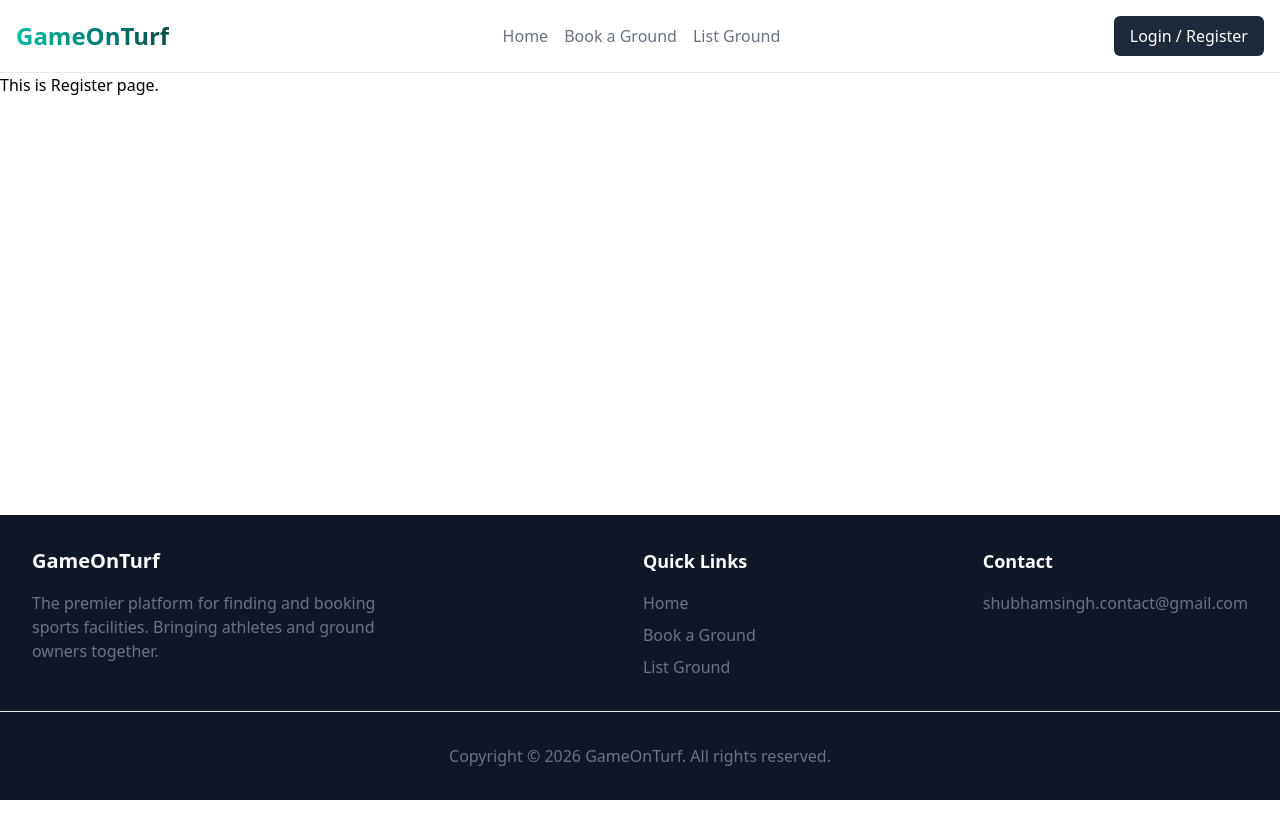
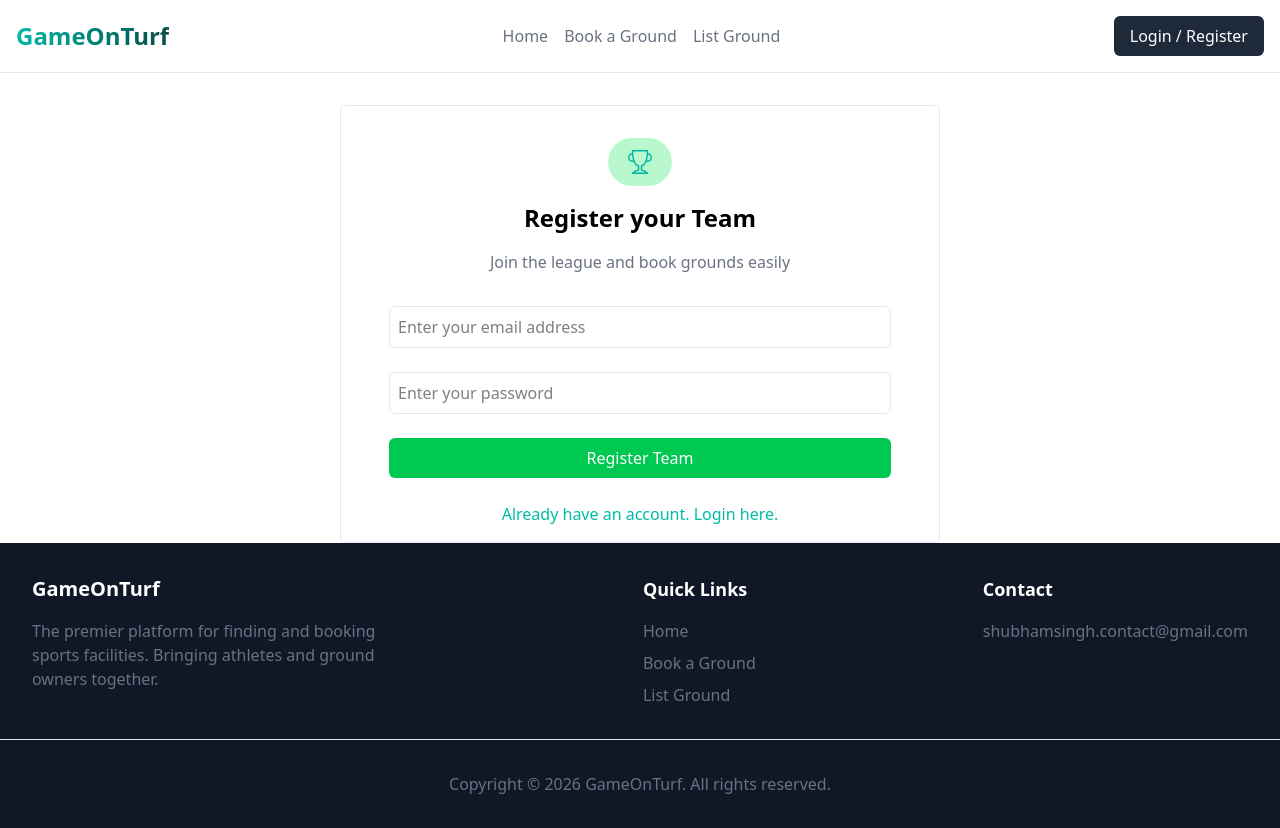
Before and after one commit to unrealblood/game-on-turf-nextjs, a Next.js app: page /auth/register in a window 1280 px wide. Before the commit the page ends 800 px from the top, so only its background shows below. Built offline with nearby package versions, Linux system fonts and the light colour scheme.

Commit message:
create register page and add register form to it

```diff
--- a/app/auth/register/page.js
+++ b/app/auth/register/page.js
@@ -1,7 +1,23 @@
+import RegisterForm from "@/app/components/auth/register/RegisterForm";
+
 export default async function Register() {
     return (
         <div className="flex-1 overflow-y-auto">
-            This is Register page.
+            <div className="w-[600px] mx-auto flex justify-center items-center mt-8 border border-gray-200 rounded-md p-4">
+                <div className="w-full">
+                    <header className="flex justify-center items-center gap-4 flex-col mt-4">
+                        <div className="bg-green-200 text-center p-2 rounded-full w-16">
+                            <span className="bi-trophy text-2xl text-teal-500" />
+                        </div>
+
+                        <h1 className="text-2xl font-bold">Register your Team</h1>
+                        <p className="text-gray-500">Join the league and book grounds easily</p>
+                    </header>
+
+                    {/* Register Form */}
+                    <RegisterForm />
+                </div>
+            </div>
         </div>
     );
 }
--- /dev/null
+++ b/app/components/auth/register/RegisterForm.jsx
@@ -0,0 +1,25 @@
+"use client";
+
+import Link from "next/link";
+
+export default function RegisterForm() {
+    async function handleSubmit(e) {
+        e.preventDefault();
+
+        console.log("Register team successfull.");
+    }
+
+    return (
+        <form onSubmit={handleSubmit} className="flex flex-col justify-start items-start gap-6 mt-8 px-8">
+            <input type="email" placeholder="Enter your email address" className="border border-gray-200 p-2 rounded-md w-full" />
+
+            <input type="password" placeholder="Enter your password" className="border border-gray-200 p-2 rounded-md w-full" />
+
+            <button type="submit" className="cursor-pointer bg-green-500 text-white w-full px-8 py-2 rounded-md">Register Team</button>
+
+            <div className="text-center w-full text-teal-500">
+                <Link href={"/auth/login"}>Already have an account. Login here.</Link>
+            </div>
+        </form>
+    );
+}
```
